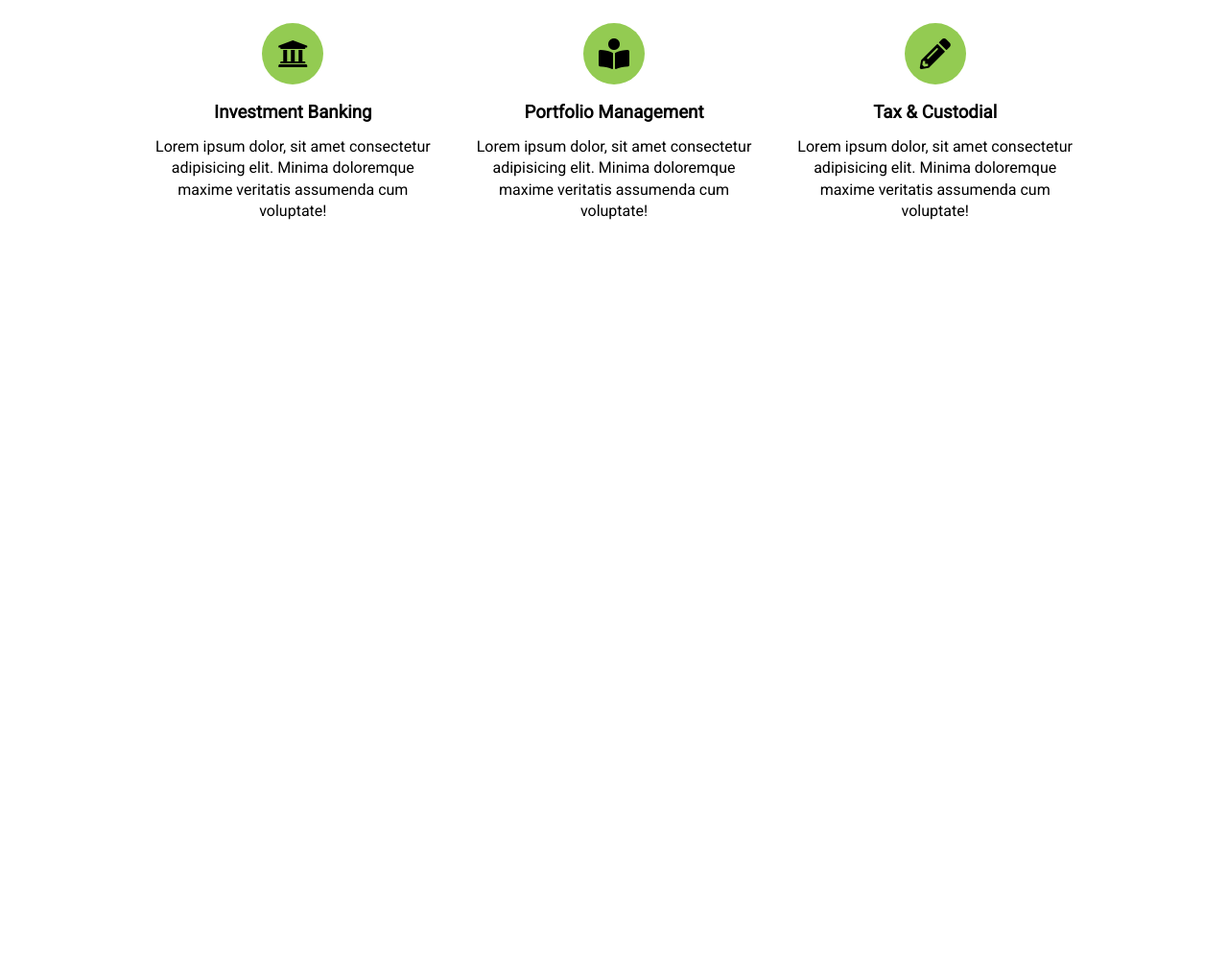
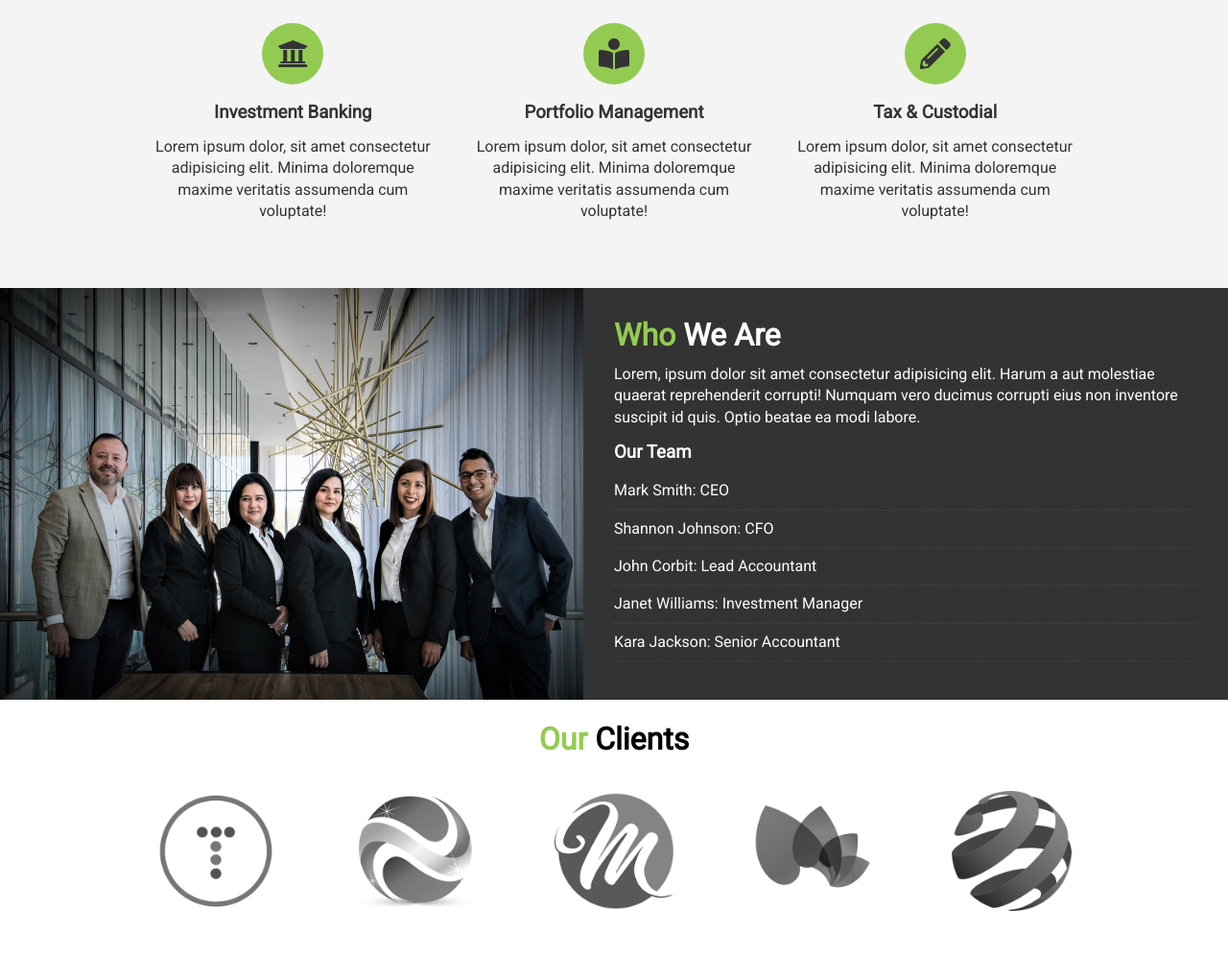
Before and after one commit to JoseIgnacioTapia/website-flexbox, a plain HTML site: page index.html in a window 1280 px wide. Shown: the part 945-1942 px from the top of the page at 96% size. Before the commit the page ends 1245 px from the top, so only its background shows below. Drawn offline with Linux system fonts and the light colour scheme.

Commit message:
Making Who We Are & Clients Sections

```diff
--- a/css/style.css
+++ b/css/style.css
@@ -35,6 +35,16 @@ p {
   color: #93cb52;
 }
 
+.bg-light {
+  background: #f4f4f4;
+  color: #333;
+}
+
+.bg-dark {
+  background: #333;
+  color: #fff;
+}
+
 .l-heading {
   font-size: 4rem;
   margin-bottom: 0.75rem;
@@ -56,6 +66,10 @@ p {
 .py-2 { padding: 2rem 0; }
 .py-3 { padding: 3rem 0; }
 
+.p-1 { padding: 1.5rem; }
+.p-2 { padding: 2rem; }
+.p-3 { padding: 3rem; }
+
 .btn {
   display: inline-block;
   color: #fff;
@@ -73,6 +87,16 @@ p {
 .btn-dark {
   background: #333;
   color: #fff;
+}
+
+.list {
+  margin: 0.5rem 0;
+  list-style: none;
+}
+
+.list li {
+  padding: 0.5rem 0;
+  border-bottom: #444 dotted 1px;
 }
 
 /* Navbar */
@@ -146,3 +170,27 @@ p {
   border-radius: 50%;
   margin-bottom: 1rem;
 }
+
+/* Section: Who We Are */
+#who {
+  display: flex;
+}
+
+#who div {
+  flex: 1;
+}
+
+#who .who-img {
+  background: url('../img/people.jpg') no-repeat center center/cover;
+}
+
+/* Clients */
+#clients .items {
+  display: flex;
+}
+
+#clients .items img {
+  display: block;
+  margin: auto;
+  width: 60%;
+}
--- a/index.html
+++ b/index.html
@@ -67,5 +67,38 @@
       </div>
     </section>
 
+    <!-- Section: Who We Are -->
+    <section id="who">
+      <div class="who-img"></div>
+      <div class="who-text bg-dark p-2">
+        <h2 class="m-heading"><span class="text-primary">Who</span> We Are</h2>
+        <p>Lorem, ipsum dolor sit amet consectetur adipisicing elit. Harum a aut molestiae quaerat reprehenderit corrupti! Numquam vero ducimus corrupti eius non inventore suscipit id quis. Optio beatae ea modi labore.</p>
+        <h3>Our Team</h3>
+        <ul class="list">
+          <li>Mark Smith: CEO</li>
+          <li>Shannon Johnson: CFO</li>
+          <li>John Corbit: Lead Accountant</li>
+          <li>Janet Williams: Investment Manager</li>
+          <li>Kara Jackson: Senior Accountant</li>
+        </ul>
+      </div>
+    </section>
+
+    <!-- Section: Clients -->
+    <section id="clients" class="py-1">
+      <div class="container">
+        <h2 class="m-heading text-center">
+          <span class="text-primary">Our</span> Clients
+        </h2>
+        <div class="items py-1">
+          <div><img src="./img/logos/logo1.png" alt="Client"></div>
+          <div><img src="./img/logos/logo2.png" alt="Client"></div>
+          <div><img src="./img/logos/logo3.png" alt="Client"></div>
+          <div><img src="./img/logos/logo4.png" alt="Client"></div>
+          <div><img src="./img/logos/logo5.png" alt="Client"></div>
+        </div>
+      </div>
+    </section>
+
 </body>
 </html>
```
